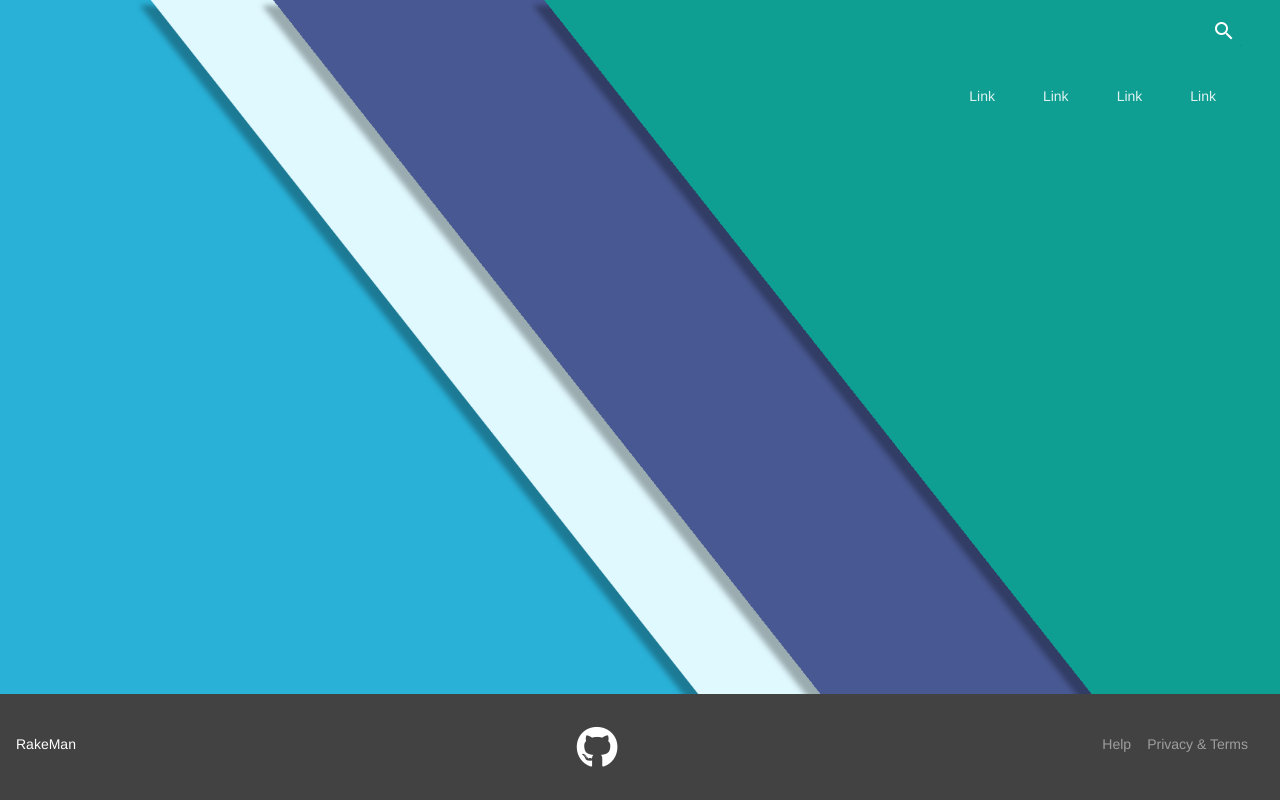
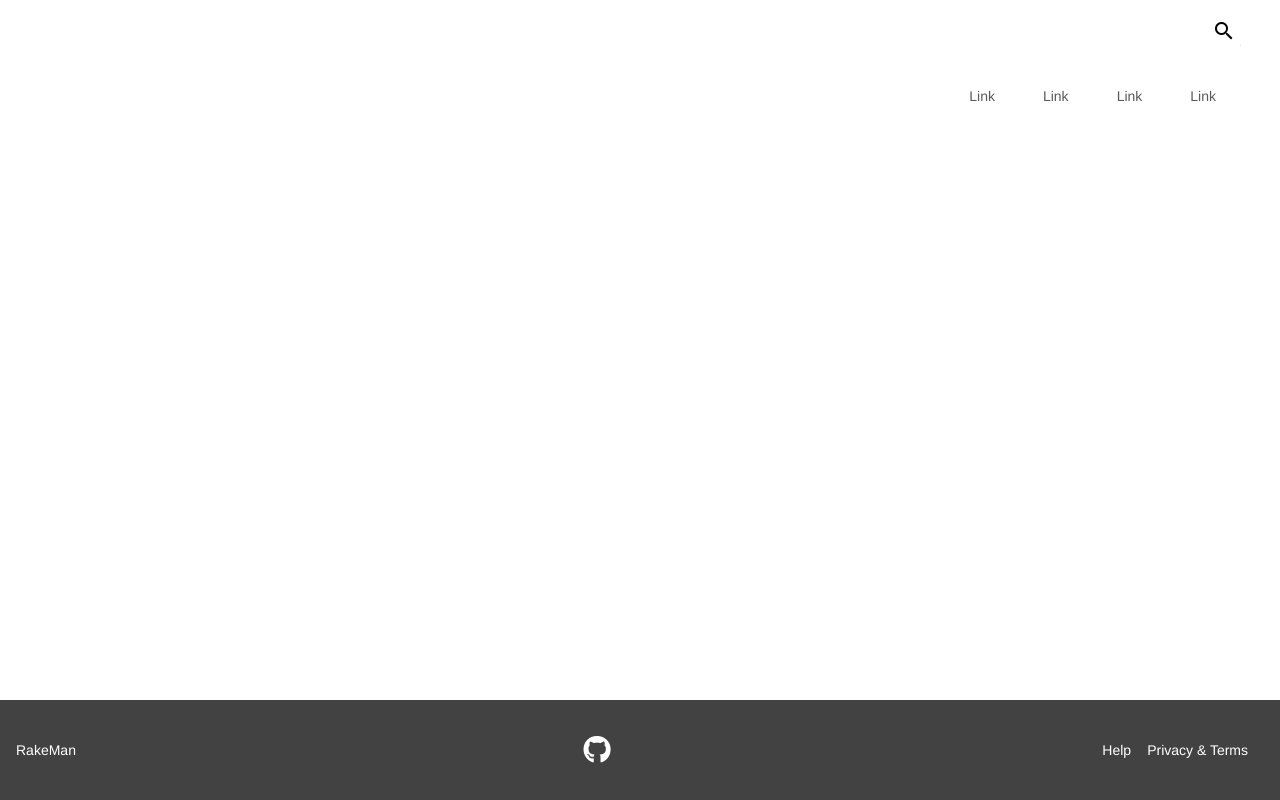
Before and after one commit to limoiie/rakeman, a Django app: page / in a window 1280 px wide. Run offline with Django 3.2, Linux system fonts and the light colour scheme; some libraries are stand-ins or nearby versions.

Commit message:
<refactor>: Move footer out of base

```diff
--- a/rake/templates/rake/base.html
+++ b/rake/templates/rake/base.html
@@ -6,7 +6,7 @@
     {% load static %}
 
     <link rel="stylesheet" href="https://fonts.googleapis.com/icon?family=Material+Icons">
-    <link rel="stylesheet" href="https://code.getmdl.io/1.3.0/material.indigo-pink.min.css">
+    <link rel="stylesheet" href="https://code.getmdl.io/1.3.0/material.grey-red.min.css">
     <script src="{% static 'rake/js/material.min.js' %}"></script>
 
     {# todo: current way to get font awesome is through http-get in js below, consider download the css file #}
@@ -17,21 +17,14 @@
     {# todo: consider move defination about style into a custom css file #}
     <!-- Uses a transparent header that draws on top of the layout's background -->
     <style>
-        .demo-layout-transparent {
-            background: url('{% static 'rake/imgs/background.jpg' %}') center / cover;
-        }
+        {# comment background #}
+{#        .demo-layout-transparent {#}
+{#            background: url('{% static 'rake/imgs/background.jpg' %}') center / cover;#}
+{#        }#}
 
-        {# The color of text in header or drawer should be color since the background is dark #}
-        .demo-layout-transparent .mdl-layout__header,
-        .mdl-mini-footer .demo-social-button {
-            /* This background is dark, so we set text to white. Use 87% black instead if
-               your background is light. */
-            color: white;
-        }
-
-        {# Middle section should be horizental center #}
-        .mdl-mini-footer__middle-section {
-            margin: auto;
+        {# The color of text in header or drawer should be black since the background is light #}
+        .demo-layout-transparent .mdl-layout__header {
+            color: black;
         }
     </style>
 </head>
@@ -83,23 +76,7 @@
     {% endblock %}
 
     {% block footer %}
-        {# base footer #}
-        <footer class="mdl-mini-footer">
-            <div class="mdl-mini-footer__left-section">
-                <div class="mdl-logo">RakeMan</div>
-            </div>
-            <div class="mdl-mini-footer__middle-section">
-                <a class="btn btn-success" href="https://github.com/limoiie/rakeman">
-                    <i class="fa fa-github fa-3x demo-social-button"></i>
-                </a>
-            </div>
-            <div class="mdl-mini-footer__right-section">
-                <ul class="mdl-mini-footer__link-list">
-                    <li><a href="#">Help</a></li>
-                    <li><a href="#">Privacy & Terms</a></li>
-                </ul>
-            </div>
-        </footer>
+        {% include "rake/base_footer.html" %}
     {% endblock %}
 </div>
 </body>
--- /dev/null
+++ b/rake/templates/rake/base_footer.html
@@ -0,0 +1,29 @@
+{% block base_footer %}
+    <style>
+        {# Middle section should be horizental center #}
+        .mdl-mini-footer__middle-section {
+            margin: auto;
+        }
+        .mdl-mini-footer,
+        .mdl-mini-footer .demo-social-button {
+            color: white;
+        }
+    </style>
+    {# base footer #}
+    <footer class="mdl-mini-footer">
+        <div class="mdl-mini-footer__left-section">
+            <div class="mdl-logo">RakeMan</div>
+        </div>
+        <div class="mdl-mini-footer__middle-section">
+            <a class="btn btn-success" href="https://github.com/limoiie/rakeman">
+                <i class="fa fa-github fa-2x demo-social-button"></i>
+            </a>
+        </div>
+        <div class="mdl-mini-footer__right-section">
+            <ul class="mdl-mini-footer__link-list">
+                <li><a href="#">Help</a></li>
+                <li><a href="#">Privacy & Terms</a></li>
+            </ul>
+        </div>
+    </footer>
+{% endblock %}
```
